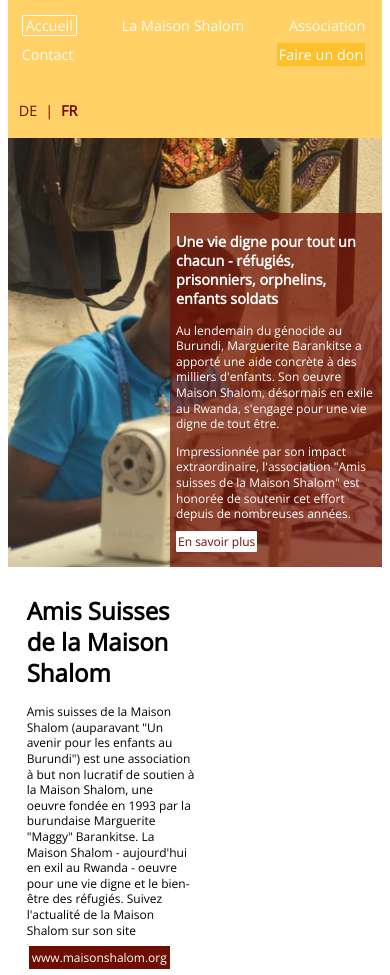
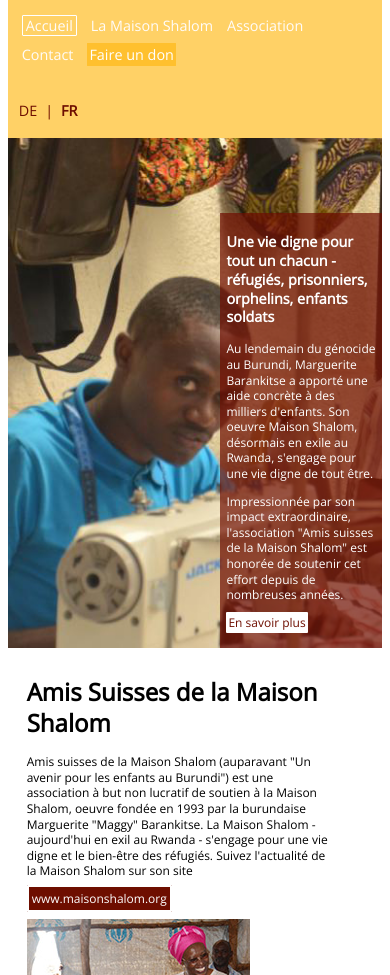
Before and after one commit to springgo42/bsmithsite, a plain HTML site: page index.html in a window 390 px wide. Shown: the part 59-1034 px from the top of the page. Drawn offline with nearby package versions, Linux system fonts and the light colour scheme.

Commit message:
index banner image crop, added fallback color to transparency for MS edge and did some dodgy changes in main2 layout in an effort to improve mobile appearance

```diff
--- a/index.html
+++ b/index.html
@@ -43,8 +43,8 @@
       <div class="main2">
         <div class="maintextbox">
           <h1>Amis Suisses de la Maison Shalom</h1>
-          <p>Amis suisses de la Maison Shalom (auparavant "Un avenir pour les enfants au Burundi") est une association à but non lucratif de soutien à la Maison Shalom, une oeuvre fondée en 1993 par la burundaise Marguerite "Maggy" Barankitse.
-          La Maison Shalom - aujourd'hui en exil au Rwanda - oeuvre pour une vie digne et le bien-être des réfugiés.
+          <p>Amis suisses de la Maison Shalom (auparavant "Un avenir pour les enfants au Burundi") est une association à but non lucratif de soutien à la Maison Shalom, oeuvre fondée en 1993 par la burundaise Marguerite "Maggy" Barankitse.
+          La Maison Shalom - aujourd'hui en exil au Rwanda - s'engage pour une vie digne et le bien-être des réfugiés.
           Suivez l'actualité de la Maison Shalom sur son site</p>
           <p> <a  class="stronglink" href="http://www.maisonshalom.org">www.maisonshalom.org</a></p>
         </div>
--- a/styles.css
+++ b/styles.css
@@ -40,7 +40,6 @@ height: auto;
 /*ATTEMPT 1 NAV*/
 .menu ul {
 display: flex;
-justify-content: space-between;
 flex-wrap: wrap;
   list-style-type: none;
   margin-right: 3px;
@@ -164,7 +163,7 @@ margin-top: 20px;
   margin-top: 0;
   padding-bottom: 0;
   padding-top: 20%;
-  background: url(images/index_vocationaltraining.jpg) no-repeat;
+  background: url(images/index_vocationaltraining1.jpg) no-repeat;
   background-size: cover;
   margin-bottom: 3%;
   display: flex;
@@ -174,9 +173,10 @@ margin-top: 20px;
 
 .box {
   color: white;
+  background-color: rgb(110, 14, 0);
   background-color: rgba(110, 14, 0, 70%);
   max-width: 40%;
-  min-width: 200px;
+  min-width: 140px;
   padding: 6px;
 }
 .box a {
@@ -214,8 +214,14 @@ margin-top: 20px;
   padding-right: 5%;
 }
 
+.main2 img{
+  flex: 0 0 30%;
+  max-width: 300px;
+}
+
 .maintextbox {
-  width:50%;
+  min-width: 200px;
+  flex: 1 1 30%;
   padding-right: 10%;
 }
 
@@ -227,6 +233,8 @@ margin-top: 20px;
   border-radius: 1px;
   padding:3px 3px;
 }
+
+
 /*end of main homepage*/
 
 /*aside*/
```
Also changed, not shown: images/index_vocationaltraining1.jpg (added).
